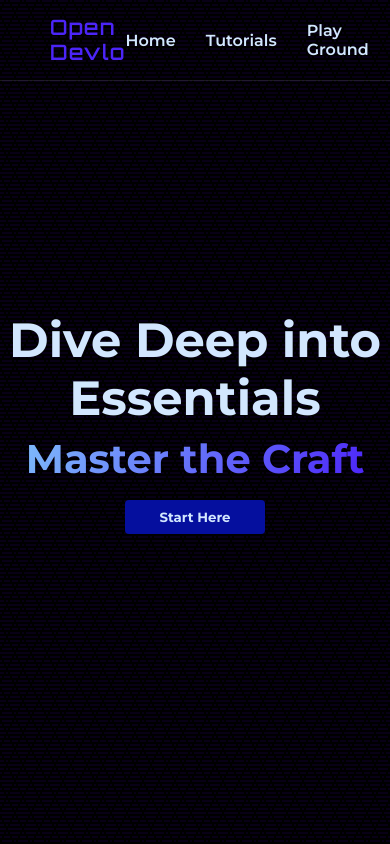
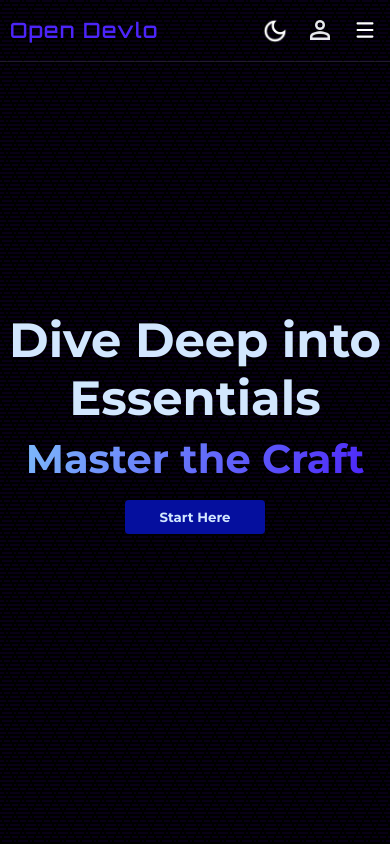
Before and after one commit to anshifmonz/open-devlo, a React app in the folder client/: page / in a window 390 px wide. Built offline with nearby package versions, Linux system fonts and the light colour scheme; the HTML template or start-up script is replaced by a standard one.

Commit message:
feat(NavBar): make NavBar responsive

```diff
--- /dev/null
+++ b/client/src/components/Navbar/DropDown.jsx
@@ -0,0 +1,25 @@
+import { useNavBar } from "../../hooks/navBarContext";
+import { useTheme } from "../../hooks/ThemeContext";
+
+function DropDown() {
+  const { theme } = useTheme();
+  const { isOpen, setIsOpen } = useNavBar();
+
+  return (
+    <>
+      <div id="overlay" onClick={() => setIsOpen(!isOpen)}></div>
+      <div class="drop-down">
+        <div class="close" onClick={() => setIsOpen(!isOpen)}>
+          <svg width="30" height="30" version="1.1" id="Layer_1" x="0px" y="0px" viewBox="0 0 122.881 122.88" enable-background="new 0 0 122.881 122.88"><g><path d="M61.44,0c16.966,0,32.326,6.877,43.445,17.996c11.119,11.118,17.996,26.479,17.996,43.444 c0,16.967-6.877,32.326-17.996,43.444C93.766,116.003,78.406,122.88,61.44,122.88c-16.966,0-32.326-6.877-43.444-17.996 C6.877,93.766,0,78.406,0,61.439c0-16.965,6.877-32.326,17.996-43.444C29.114,6.877,44.474,0,61.44,0L61.44,0z M80.16,37.369 c1.301-1.302,3.412-1.302,4.713,0c1.301,1.301,1.301,3.411,0,4.713L65.512,61.444l19.361,19.362c1.301,1.301,1.301,3.411,0,4.713 c-1.301,1.301-3.412,1.301-4.713,0L60.798,66.157L41.436,85.52c-1.301,1.301-3.412,1.301-4.713,0c-1.301-1.302-1.301-3.412,0-4.713 l19.363-19.362L36.723,42.082c-1.301-1.302-1.301-3.412,0-4.713c1.301-1.302,3.412-1.302,4.713,0l19.363,19.362L80.16,37.369 L80.16,37.369z M100.172,22.708C90.26,12.796,76.566,6.666,61.44,6.666c-15.126,0-28.819,6.13-38.731,16.042 C12.797,32.62,6.666,46.314,6.666,61.439c0,15.126,6.131,28.82,16.042,38.732c9.912,9.911,23.605,16.042,38.731,16.042 c15.126,0,28.82-6.131,38.732-16.042c9.912-9.912,16.043-23.606,16.043-38.732C116.215,46.314,110.084,32.62,100.172,22.708 L100.172,22.708z" fill={theme === 'dark' ? 'white' : 'black'} /></g></svg>
+        </div>
+        <div>
+          <a href="/" class="nav-list active" aria-label="Navigate to Home">Home</a>
+          <a href="/tutorials" class="nav-list" aria-label="Navigate to Tutorials">Tutorials</a>
+          <a href="/play-ground" class="nav-list" aria-label="Navigate to Play Ground">Play Ground</a>
+        </div>
+      </div>
+    </>
+  )
+}
+
+export default DropDown
--- a/client/src/components/Navbar/NavBar.jsx
+++ b/client/src/components/Navbar/NavBar.jsx
@@ -3,16 +3,21 @@ import { Link } from 'react-router-dom';
 import '../../styles/nav.css';
 import Navigations from './Navigation';
 import { useTheme } from '../../hooks/ThemeContext';
+import DropDown from './DropDown';
+import { useNavBar } from '../../hooks/navBarContext';
 
 function NavBar() {
 
   const { theme, setTheme } = useTheme();
+  const { isOpen, setIsOpen } = useNavBar();
+
   const toggleTheme = () => {
     setTheme((prevTheme) => (prevTheme === 'light' ? 'dark' : 'light'));
   };
 
   return (
     <nav>
+      <div>
         <Link to='/'>Open Devlo</Link>
         <div className="right">
           <div className="navigation">
@@ -23,6 +28,14 @@ function NavBar() {
             <a href="/user">
               <img src={theme == 'dark' ? "/assets/nav/userLight.png" : "/assets/nav/userDark.png"} alt="User icon" width={30} height={30} />
             </a>
+            {
+              isOpen
+              ? <DropDown />
+              : <div className="menu" onClick={() => setIsOpen(!isOpen)}>
+                  <svg width="30" height="30" viewBox="0 0 48 49" fill="none"><path d="M32.38 4.5H15.62C8.34 4.5 4 8.84 4 16.12V32.86C4 40.16 8.34 44.5 15.62 44.5H32.36C39.64 44.5 43.98 40.16 43.98 32.88V16.12C44 8.84 39.66 4.5 32.38 4.5Z" fill={theme === 'dark' ? '000000' : '#f0f7ff'}/><path d="M34 35H14C13.18 35 12.5 34.32 12.5 33.5C12.5 32.68 13.18 32 14 32H34C34.82 32 35.5 32.68 35.5 33.5C35.5 34.32 34.82 35 34 35Z" fill={theme === 'dark' ? 'white' : 'black'}/><path d="M34 26H14C13.18 26 12.5 25.32 12.5 24.5C12.5 23.68 13.18 23 14 23H34C34.82 23 35.5 23.68 35.5 24.5C35.5 25.32 34.82 26 34 26Z" fill={theme === 'dark' ? 'white' : 'black'}/><path d="M34 17H14C13.18 17 12.5 16.32 12.5 15.5C12.5 14.68 13.18 14 14 14H34C34.82 14 35.5 14.68 35.5 15.5C35.5 16.32 34.82 17 34 17Z" fill={theme === 'dark' ? 'white' : 'black'} /></svg>
+                </div>
+            }
+          </div>
         </div>
       </div>
     </nav>
--- a/client/src/styles/nav.css
+++ b/client/src/styles/nav.css
@@ -6,15 +6,22 @@ nav {
   position: fixed;
   width: 100vw;
   display: flex;
-  justify-content: space-between;
+  justify-content: center;
   align-items: center;
   background: var(--background);
-  padding: 15px 80px 15px 50px;
+  padding: 15px 80px 15px 70px;
   z-index: 100;
   border-bottom: var(--nav-bottom-border);
 }
 
-nav > a {
+nav > div {
+  display: flex;
+  justify-content: space-between;
+  align-items: center;
+  width: 100%;
+  max-width: 1440px;
+}
+nav > div > a {
   text-decoration: none;
   font-family: 'Orbitron', sans-serif;
   font-size: 20px;
@@ -59,3 +66,135 @@ nav img {
 nav .icons a img {
   margin-bottom: -3px;
 }
+
+nav #overlay {
+  position: fixed;
+  top: 0;
+  left: 0;
+  width: 100%;
+  height: 100%;
+  background: rgba(0, 0, 0, 0.5);
+  z-index: 900;
+  transition: opacity 0.3s ease;
+}
+nav .menu{
+  display: none;
+}
+nav .menu svg {
+  transform: scale(1.2);
+  margin-bottom: -3px;
+}
+nav .drop-down {
+  position: fixed;
+  top: 0;
+  right: 0;
+  width: 55%;
+  height: 100%;
+  background-color: var(--card-background);
+  color: var(--text);
+  transition: left 0.3s ease;
+  z-index: 1001;
+  padding: 2rem 1rem;
+}
+nav .close {
+  position: absolute;
+  top: 20px;
+  right: 25px;
+}
+nav .drop-down div:nth-child(2) {
+  display: flex;
+  justify-content: start;
+  align-items: center;
+  flex-direction: column;
+  height: 90%;
+  gap: 40px;
+  margin-top: 50px;
+}
+nav .drop-down a {
+  text-align: center;
+  text-decoration: none;
+  color: var(--text);
+  border-bottom: 1px solid var(--text);
+}
+nav .drop-down a:hover {
+  color: var(--accent);
+}
+nav .close svg {
+  height: 30px;
+  width: 30px;
+}
+
+@media (min-width: 1440px) {
+  nav {
+    width: 100%;
+    margin: 0 auto;
+    padding: 20px 80px 20px 70px;
+  }
+}
+@media (max-width: 1024px) {
+  nav {
+    padding: 15px 50px 15px 40px;
+  }
+}
+@media (max-width: 770px) {
+  nav {
+    padding: 15px 40px 15px 30px;
+  }
+  nav .right {
+    gap: 30px;
+  }
+  nav .navigation {
+    gap: 25px;
+  }
+}
+@media (max-width: 700px) {
+  nav {
+    padding: 15px 30px 15px 20px;
+  }
+  nav > a {
+    font-size: 18px;
+  }
+  nav .navigation a {
+    font-size: 14px;
+  }
+}
+@media (min-width: 615px) {
+  nav #overlay {
+    display: none;
+  }
+  nav .drop-down {
+    display: none;
+  }
+}
+@media (max-width: 615px) {
+  nav .navigation {
+    display: none;
+  }
+  nav .menu {
+    display: block;
+  }
+}
+@media (max-width: 550px) {
+  nav .drop-down {
+    width: 65%;
+  }
+}
+@media (max-width: 480px) {
+  nav {
+    padding: 15px 10px;
+  }
+}
+@media (max-width: 365px) {
+  nav .drop-down {
+    width: 75%;
+  }
+}
+@media (max-width: 330px) {
+  nav > a {
+    font-size: 16px;
+  }
+  nav img {
+    width: 27px;
+    height: 27px;
+  }
+}
```
Lines whose indentation alone changed are shown as unchanged.
